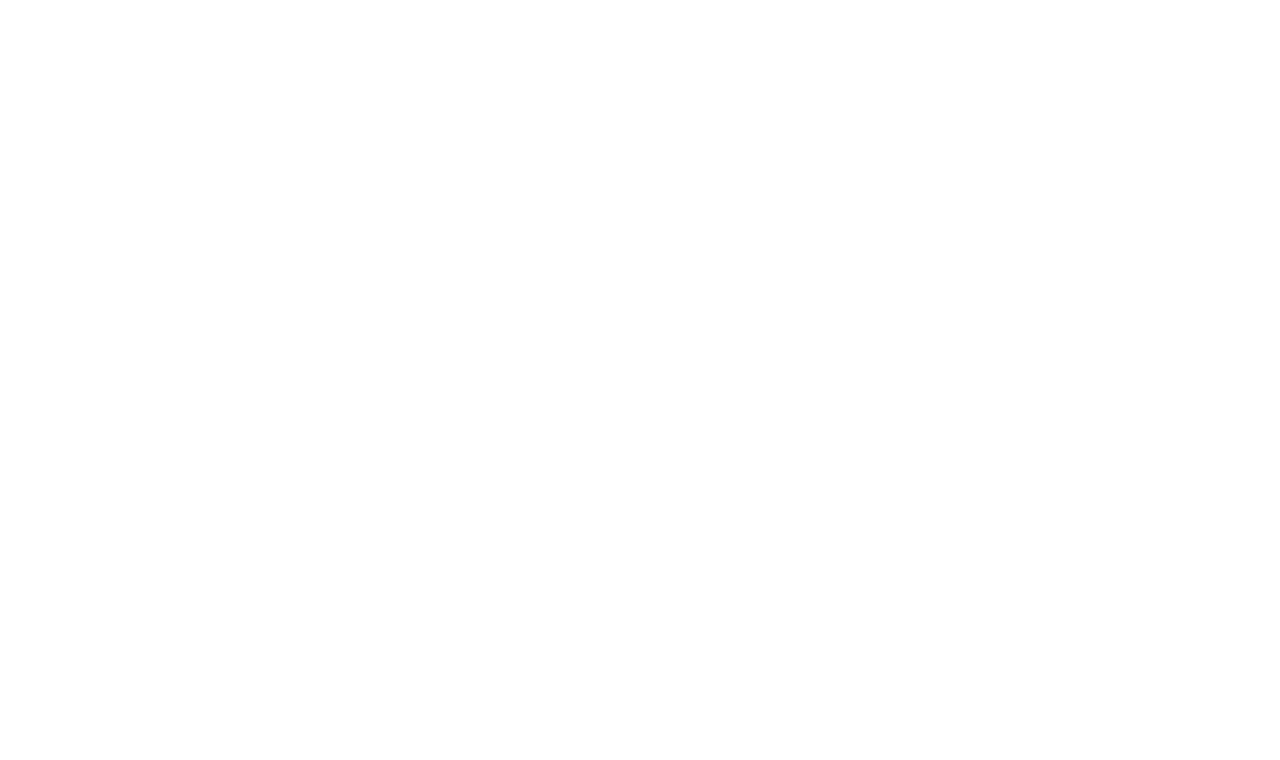
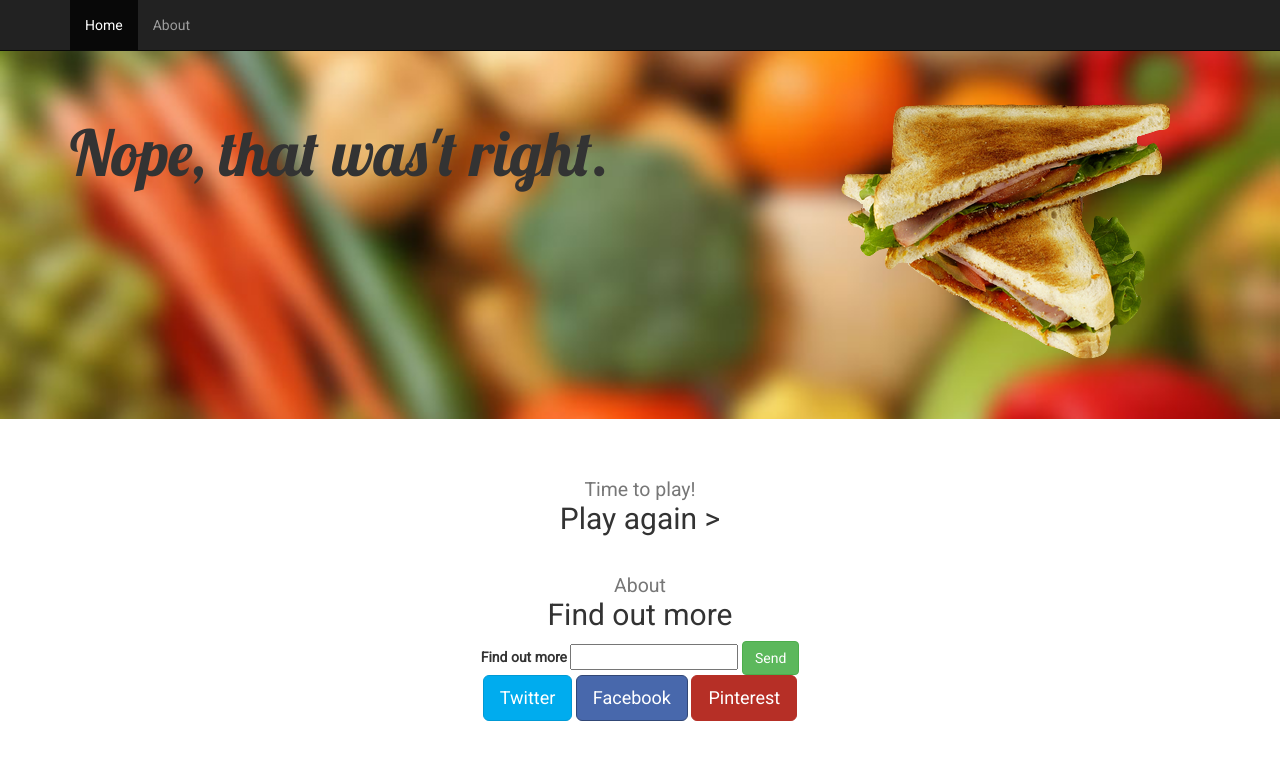
Before and after one commit to herjuliana/competition_site, a plain HTML site: page incorrect.html in a window 1280 px wide. Drawn offline with nearby package versions, Linux system fonts and the light colour scheme.

Commit message:
Correct and incorrect page updates
html for incorrect, impage for correct

```diff
--- a/incorrect.html
+++ b/incorrect.html
@@ -0,0 +1,69 @@
+<!DOCTYPE html>
+<html>
+<head>
+  <title>Wrong! :(</title>
+  <link href='css/bootstrap.css' rel='stylesheet'>
+  <link href='css/main.css' rel='stylesheet'>
+  <link href="https://fonts.googleapis.com/css?family=Lobster|Roboto" rel="stylesheet">
+  <meta name="viewport" content="width=device-width, initial-scale=1.0">
+  <script> scr="http://code.jquery.com/jquery-3.2.1.min.js" </script>
+  <script src="https://maxcdn.bootstrapcdn.com/bootstrap/3.3.7/js/bootstrap.min.js" integrity="sha384-Tc5IQib027qvyjSMfHjOMaLkfuWVxZxUPnCJA7l2mCWNIpG9mGCD8wGNIcPD7Txa" crossorigin="anonymous"></script>
+</head>
+
+<body>
+
+  <nav class="navbar navbar-inverse navbar-fixed-top">
+    <div class="container">
+      <div class="navbar-header">
+        <div class="collapse navbar-collapse" id="bs-example-navbar-collapse-9">
+          <ul class="nav navbar-nav">
+            <li class="active"><a href="#">Home</a></li><li><a href="####">About</a></li>
+          </ul>
+        </div>
+      </div>
+    </div>
+  </nav>
+
+  <div class='jumbotron'>
+    <div class="container">
+      <div class="row">
+        <div class="col-sm-8">
+          <h1>Nope, that was't right.</h1>
+        </div>
+        <div class=”col-sm-4”>
+          <img class="img-responsive" src='images/sandwich.png'>
+        </div>
+      </div>
+    </div>
+  </div>
+
+  <div id="buzz" class="text-center">
+    <div class="container">
+      <h2><small>Time to play!</small><br />Play again ></h2>
+    </div>
+  </div>
+
+
+
+  <div id="About" class="text-center">
+    <div class="container">
+      <h2><small>About</small><br />Find out more</h2>
+
+        <form id="find-out-more-form" role='form'>
+          <label for="email">Find out more</label>
+          <input type="text" name="email" >
+          <button class="btn btn-success" type="submit">Send</button>
+        </form>
+
+      <div id='social-buttons'>
+        <button class="btn btn-lg btn-twitter">Twitter</button>
+        <button class="btn btn-lg btn-facebook">Facebook</button>
+        <button class="btn btn-lg btn-pinterest">Pinterest</button>
+      </div>
+    </div>
+  </div>
+
+</div>
+</body>
+
+</html>
```
Also changed, not shown: correct.html (+1 -1 lines), images/party-popper.png (added).
